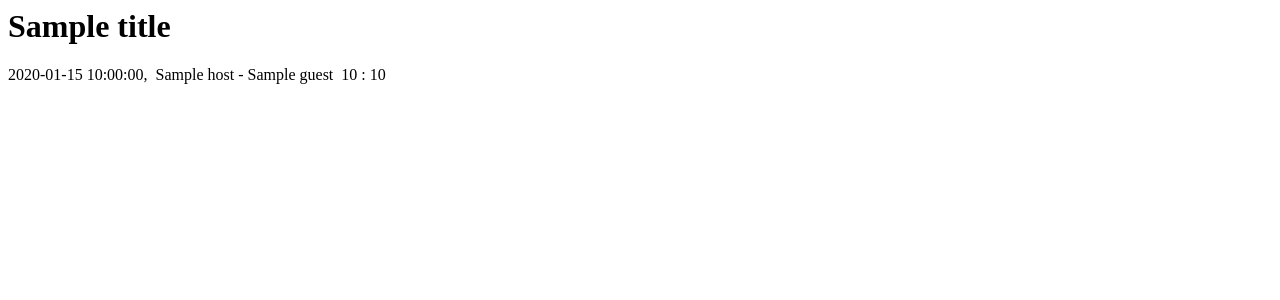
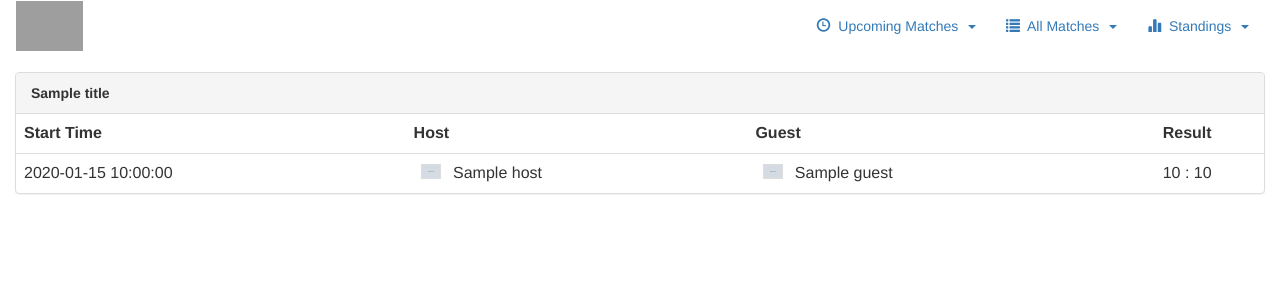
Before and after one commit to bopbopmara/Bundesliga, a Flask app: template bundesliga/templates/matches.html in a window 1280 px wide. Shown: the top 300 px of the page. Run offline with Flask 2, Linux system fonts and the light colour scheme; the template is opened without the code that fills it: most values are stand-ins (such as "Sample title", 1, 10 or a date in 2020); grey boxes marked "Sample" are stand-in pictures; some libraries are stand-ins or nearby versions; grey boxes are pictures that could not be loaded.

Commit message:
First UI

```diff
--- a/bundesliga/app.py
+++ b/bundesliga/app.py
@@ -8,6 +8,7 @@ from bundesliga.utils.api import (
     retrieve_upcoming_matches,
 )
 from bundesliga.utils.app import (
+    league_name,
     matches_from_data,
     standings_from_data,
 )
@@ -21,8 +22,9 @@ def upcoming_matches(league):
         abort(404)
 
     context = {
-        'title': 'Upcoming',
+        'title': 'Upcoming Matches: {}'.format(league_name(league)),
         'matches': matches_from_data(retrieve_upcoming_matches(league)),
+        'leagues': settings.LEAGUES,
     }
     return render_template('matches.html', **context)
 
@@ -33,8 +35,9 @@ def all_matches(league):
         abort(404)
 
     context = {
-        'title': 'All',
+        'title': 'All Matches: {}'.format(league_name(league)),
         'matches': matches_from_data(retrieve_all_matches(league)[0]),
+        'leagues': settings.LEAGUES,
     }
     return render_template('matches.html', **context)
 
@@ -49,6 +52,8 @@ def standings(league=None):
         abort(404)
 
     context = {
+        'title': 'Standings: {}'.format(league_name(league)),
         'standings': standings_from_data(build_statistics(league)),
+        'leagues': settings.LEAGUES,
     }
     return render_template('standings.html', **context)
--- /dev/null
+++ b/bundesliga/templates/base.html
@@ -0,0 +1,124 @@
+<html>
+    <head>
+        <link rel="stylesheet" type="text/css" href="https://maxcdn.bootstrapcdn.com/bootstrap/3.3.6/css/bootstrap.min.css">
+        <script src="https://code.jquery.com/jquery-2.2.4.min.js"></script>
+        <script src="https://maxcdn.bootstrapcdn.com/bootstrap/3.3.6/js/bootstrap.min.js"></script>
+        <style>
+            .dropdown-submenu:hover>.dropdown-menu {
+                display: block;
+            }
+            .dropdown-menu>li.dropdown-submenu>a:hover, .dropdown-menu>li.dropdown-submenu>a:focus {
+                background-color: transparent;
+            }
+            .navbar-header img {
+                padding-right: 30px;
+                height: 50px;
+            }
+            #navbar .dropdown-menu a {
+                padding: 3px 20px 3px 10px;
+            }
+            #matches {
+                overflow-x: visible;
+            }
+            #standings {
+                overflow-x: auto;
+            }
+            .table span {
+                display: inline-block;
+                width: 35px;
+                text-align: center;
+            }
+            .table span img {
+                max-height: 15px;
+                padding: 0;
+                border: 1px solid #ddd;
+                margin-bottom: 5px;
+            }
+            .center {
+                text-align: center;
+            }
+            .bold {
+                font-weight: bold;
+            }
+        </style>
+
+    </head>
+
+    <body>
+
+        <nav class="navbar navbar-light">
+            <div class="container-fluid">
+
+                <div class="navbar-header">
+                    <button aria-controls="navbar" aria-expanded="true" data-target="#navbar" data-toggle="collapse" class="navbar-toggle" type="button">
+                        <span class="sr-only">Toggle navigation</span>
+                        <span class="icon-bar"></span>
+                        <span class="icon-bar"></span>
+                        <span class="icon-bar"></span>
+                    </button>
+                    <a href="{{ url_for('standings') }}">
+                        <img src="http://s.bundesliga.com/2016/img/logo2_svg.svg" class="img-responsive" alt="Bundesliga">
+                    </a>
+                </div>
+
+                <div class="collapse navbar-collapse" id="navbar">
+                    <ul class="nav navbar-nav navbar-right">
+                        <li class="dropdown">
+                            <a href="#" class="dropdown-toggle" data-toggle="dropdown" role="button" aria-haspopup="true" aria-expanded="false">
+                                <span class="glyphicon glyphicon-time" aria-hidden="true"></span>&nbsp;
+                                Upcoming Matches
+                                &nbsp;<span class="caret"></span>
+                            </a>
+                            <ul class="dropdown-menu">
+                                {% for league in leagues %}
+                                    <li>
+                                        <a href="{{ url_for('upcoming_matches', league=league[0]) }}">
+                                            {{ league[1] }}
+                                        </a>
+                                    </li>
+                                {% endfor %}
+                            </ul>
+                        </li>
+                        <li class="dropdown">
+                            <a href="#" class="dropdown-toggle" data-toggle="dropdown" role="button" aria-haspopup="true" aria-expanded="false">
+                                <span class="glyphicon glyphicon-list" aria-hidden="true"></span>&nbsp;
+                                All Matches
+                                &nbsp;<span class="caret"></span>
+                            </a>
+                            <ul class="dropdown-menu">
+                                {% for league in leagues %}
+                                    <li>
+                                        <a href="{{ url_for('all_matches', league=league[0]) }}">
+                                            {{ league[1] }}
+                                        </a>
+                                    </li>
+                                {% endfor %}
+                            </ul>
+                        </li>
+                        <li class="dropdown">
+                            <a href="#" class="dropdown-toggle" data-toggle="dropdown" role="button" aria-haspopup="true" aria-expanded="false">
+                                <span class="glyphicon glyphicon-stats" aria-hidden="true"></span>&nbsp;
+                                Standings
+                                &nbsp;<span class="caret"></span>
+                            </a>
+                            <ul class="dropdown-menu">
+                                {% for league in leagues %}
+                                    <li>
+                                        <a href="{{ url_for('standings', league=league[0]) }}">
+                                            {{ league[1] }}
+                                        </a>
+                                    </li>
+                                {% endfor %}
+                            </ul>
+                        </li>
+                    </ul>
+                </div>
+            </div>
+        </nav>
+
+        <div class="container-fluid">
+            {% block content %}{% endblock %}
+        </div>
+
+    </body>
+</html>
--- a/bundesliga/templates/matches.html
+++ b/bundesliga/templates/matches.html
@@ -1,10 +1,45 @@
-<h1>{{ title }}</h1>
+{% extends 'base.html' %}
 
-{% for match in matches %}
-    {{ match.start_time }},&nbsp;
-    {{ match.host }} - {{ match.guest }}&nbsp;
-    {% if match.host_score is not none %}{{ match.host_score }}{% else %}?{% endif %}
-    :
-    {% if match.guest_score is not none %}{{ match.guest_score }}{% else %}?{% endif %}
-    <br>
-{% endfor %}
+{% block content %}
+    <div class="panel panel-default" id="matches">
+        <div class="panel-heading">
+            <strong>
+                {{ title }}
+            </strong>
+        </div>
+        {% if matches %}
+            <table class="table">
+                <tr>
+                    <th>Start Time</th>
+                    <th>Host</th>
+                    <th>Guest</th>
+                    <th class="center">Result</th>
+                </tr>
+                {% for match in matches %}
+                    <tr>
+                        <td>{{ match.start_time }}</td>
+                        <td>
+                            <span>
+                                <img src="{{ match.host.image }}" alt="">
+                            </span>
+                            {{ match.host }}
+                        </td>
+                        <td>
+                            <span>
+                                <img src="{{ match.guest.image }}" alt="">
+                            </span>
+                            {{ match.guest }}
+                        </td>
+                        <td class="center">
+                            {% if match.host_score is not none and match.guest_score is not none %}
+                                {{ match.host_score }} : {{ match.guest_score }}
+                            {% else %}
+                                ? : ?
+                            {% endif %}
+                        </td>
+                    </tr>
+                {% endfor %}
+            </table>
+        {% endif %}
+    </div>
+{% endblock %}
```
Also changed, not shown: bundesliga/templates/standings.html (+42 -3 lines).
